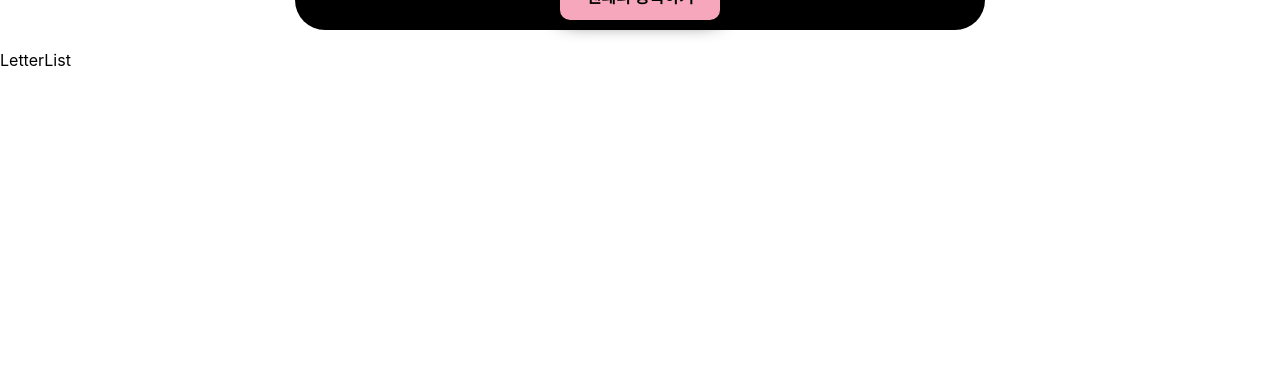
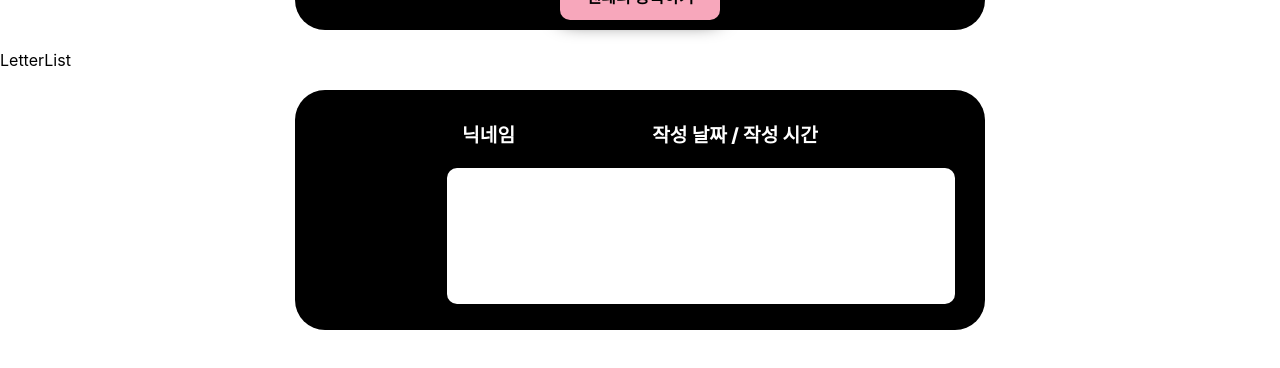
Before and after one commit to hyun0zin/react-fan-letter, a React (Create React App) app: page / in a window 1280 px wide. Shown: the part 984-1352 px from the top of the page. Before the commit the page ends 1134 px from the top, so only its background shows below. Built offline with nearby package versions, Linux system fonts and the light colour scheme.

Commit message:
fix : btn alert add

```diff
--- a/src/App.jsx
+++ b/src/App.jsx
@@ -22,6 +22,7 @@ function App() {
       <MemberSelect />
       <WriteLetter />
       <LetterList />
+      <Letter />
       <Footer />
     </>
   );
--- a/src/components/Letter.jsx
+++ b/src/components/Letter.jsx
@@ -1,7 +1,66 @@
 import React from "react";
+import styled from "styled-components";
+
+const StMainContainer = styled.div`
+  display: flex;
+  justify-content: center;
+  align-items: center;
+`;
+
+const StMain = styled.main`
+  background-color: black;
+  width: 650px;
+  height: 200px;
+  padding: 20px;
+
+  margin: 20px;
+  border-radius: 30px;
+`;
+
+const StSpan = styled.span`
+  color: white;
+  font-size: larger;
+  font-weight: 800;
+`;
+
+const StInput = styled.input`
+  border-color: transparent;
+  border-radius: 10px;
+  width: 500px;
+  height: 130px;
+`;
+
+const StDiv = styled.div`
+  padding: 10px;
+  display: flex;
+  justify-content: flex-end;
+`;
+
+const StImg = styled.p`
+  background-color: white;
+  border-radius: 50%;
+  width: 70px;
+  height: 70px;
+`;
 
 function Letter() {
-  return <div>Letter</div>;
+  return (
+    <StMainContainer>
+      <StMain>
+        <StDiv style={{ justifyContent: "space-evenly" }}>
+          {/* <StImg
+            src="https://i.namu.wiki/i/enCUBDXgjFR3bLBFx9M3hpGtEq1AYjNPU75fDxYtkEHPoZG1MTORb7haPMG0lZKHMQpHF7CFm3K8krWZTTA5zw.webp"
+            alt=""
+          /> */}
+          <StSpan>닉네임</StSpan>
+          <StSpan>작성 날짜 / 작성 시간</StSpan>
+        </StDiv>
+        <StDiv>
+          <StInput />
+        </StDiv>
+      </StMain>
+    </StMainContainer>
+  );
 }
 
 export default Letter;
--- a/src/components/WriteLetter.jsx
+++ b/src/components/WriteLetter.jsx
@@ -63,7 +63,7 @@ function WriteLetter() {
       <StMain>
         <StDiv>
           <StSpan>닉네임</StSpan>
-          <StInput style={{ width: "300px", height: "30px" }} />
+          <StInput style={{ width: "320px", height: "30px" }} />
           <StSelect>
             <option>JENNIE</option>
             <option>JISOO</option>
@@ -76,7 +76,14 @@ function WriteLetter() {
           <StInput style={{ width: "500px", height: "200px" }} />
         </StDiv>
         <StDiv>
-          <StBtn style={{ justifyContent: "flex-end" }}>팬레터 등록하기</StBtn>
+          <StBtn
+            style={{ justifyContent: "flex-end" }}
+            onClick={() => {
+              alert("팬레터가 등록 되었습니다.");
+            }}
+          >
+            팬레터 등록하기
+          </StBtn>
         </StDiv>
       </StMain>
     </StMainContainer>
```
